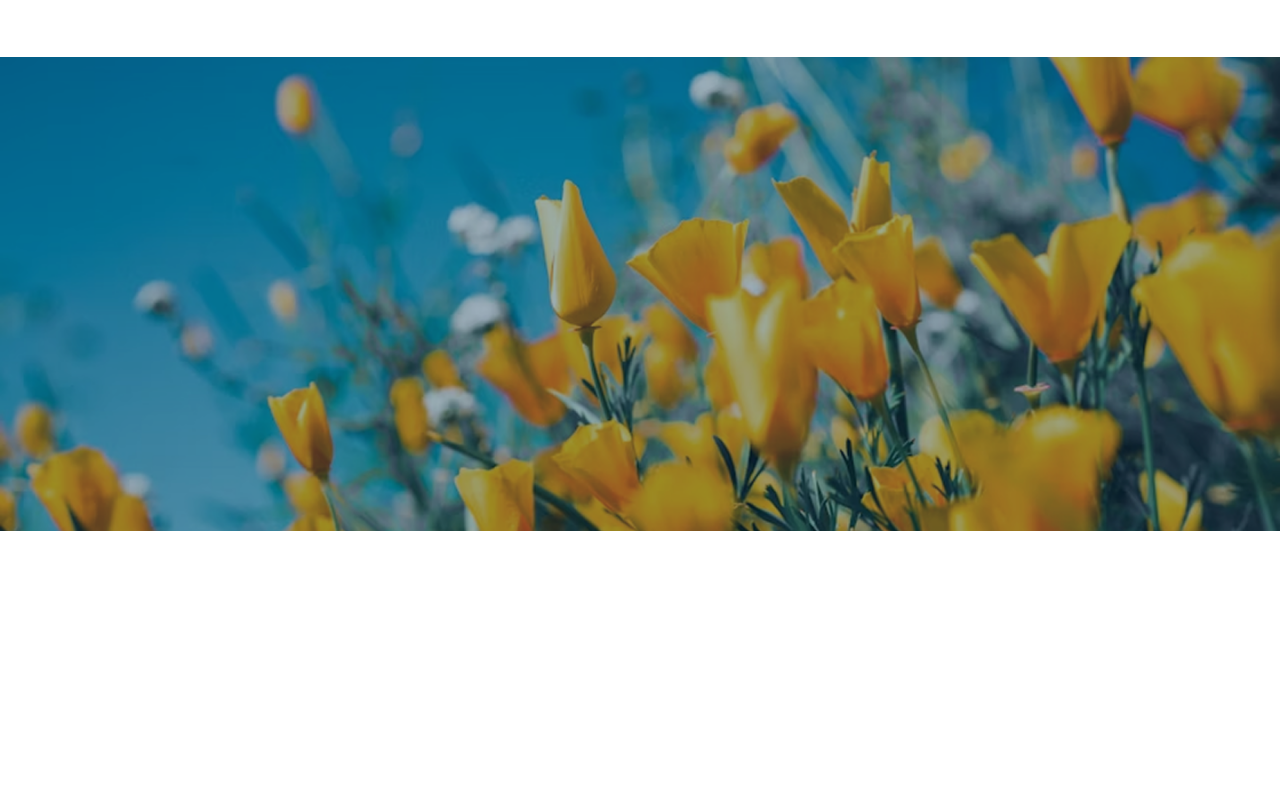
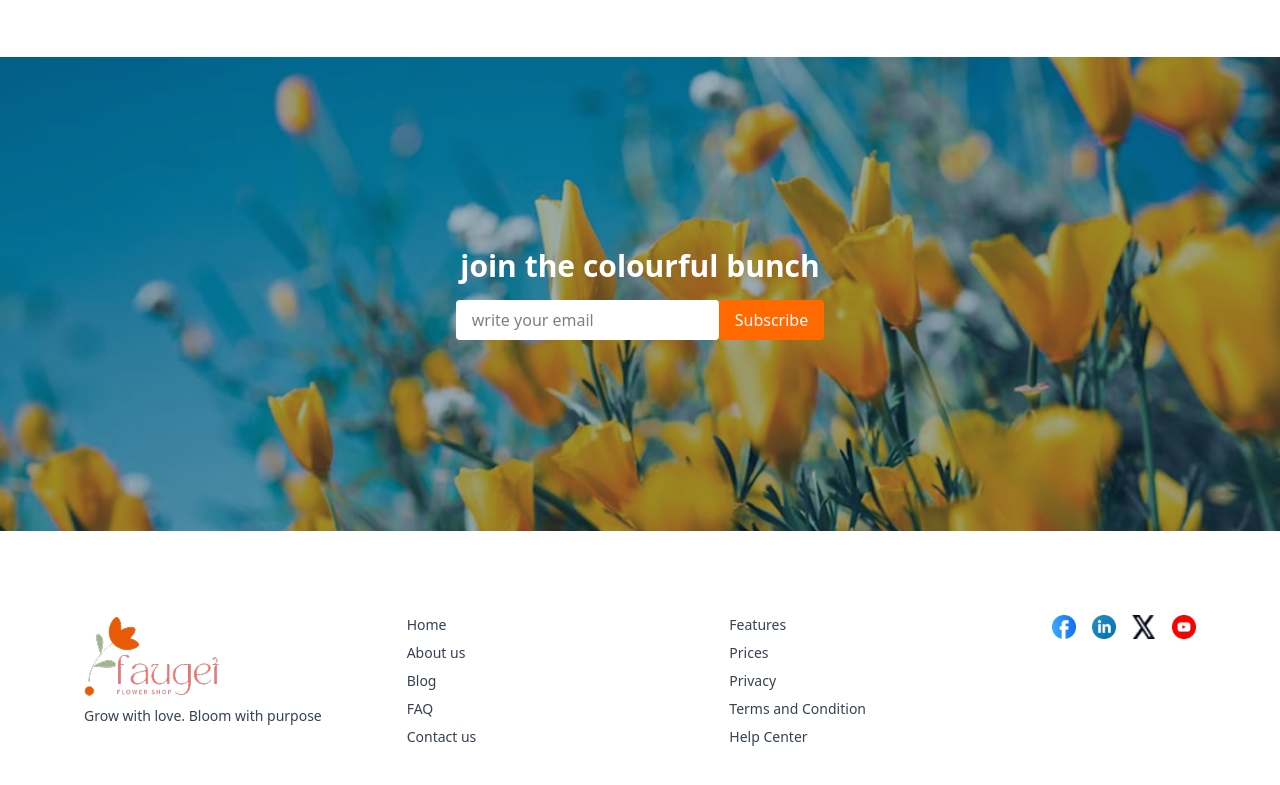
Before and after one commit to ZawadulAmanHredoy/ResponsiveWebsite, a plain HTML site: page index.html in a window 1280 px wide. Shown: the part 3099-3884 px from the top of the page. Before the commit the page ends 3630 px from the top, so only its background shows below. Drawn offline with nearby package versions, Linux system fonts and the light colour scheme.

Commit message:
first commit

```diff
--- a/index.html
+++ b/index.html
@@ -162,16 +162,62 @@
    </div>
   </div>
 </div>
-<div>
-    <img src="./assets/news-letter-bg.png" alt="">
+<div class="relative w-full">
+  <!-- Background Image -->
+  <img src="./assets/news-letter-bg.png" alt="" class="w-full h-auto object-cover">
+
+  <!-- Overlay Content -->
+  <div class="absolute inset-0 flex flex-col items-center justify-center text-center text-white px-4">
+    <h1 class="text-3xl font-bold mb-4">join the colourful bunch</h1>
+    <div class="flex ">
+      <input type="text" placeholder="write your email"
+             class="px-4 py-2 rounded text-black bg-white" />
+      <button class="bg-orange-500 text-white px-4 py-2 rounded">
+        Subscribe
+      </button>
+    </div>
+  </div>
 </div>
 
 
 
 
 
-     <footer>
+     <footer class="m-15 md:flex  flex-wrap justify-between gap-8  p-6 text-sm text-gray-700">
+  <div class="flex-1 min-w-[200px]">
+    <img src="./assets/logo.png" alt="Logo" class="mb-2">
+    <p class="sm:mb-6">Grow with love. Bloom with purpose</p>
 
-     </footer>
+  </div>
+
+  <div class="flex-1 min-w-[150px] sm:mb-6">
+    <ul class="space-y-2">
+      <li><a href="#">Home</a></li>
+      <li><a href="#">About us</a></li>
+      <li><a href="#">Blog</a></li>
+      <li><a href="#">FAQ</a></li>
+      <li><a href="#">Contact us</a></li>
+    </ul>
+  </div>
+
+  <div class="flex-1 min-w-[150px] sm:mb-6">
+    <ul class="space-y-2">
+      <li><a href="#">Features</a></li>
+      <li><a href="#">Prices</a></li>
+      <li><a href="#">Privacy</a></li>
+      <li><a href="#">Terms and Condition</a></li>
+      <li><a href="#">Help Center</a></li>
+    </ul>
+  </div>
+
+  <div class="flex  gap-4 flex-wrap sm:mb-6">
+    <img src="./assets/icon-facebook.png" alt="Facebook" class="w-6 h-6">
+    <img src="./assets/icon-linkedin.png" alt="LinkedIn" class="w-6 h-6">
+    <img src="./assets/icon-twitter.png" alt="Twitter" class="w-6 h-6">
+    <img src="./assets/icon-youtube.png" alt="YouTube" class="w-6 h-6">
+  </div>
+</footer>
+
+
 </body>
 </html>
```
